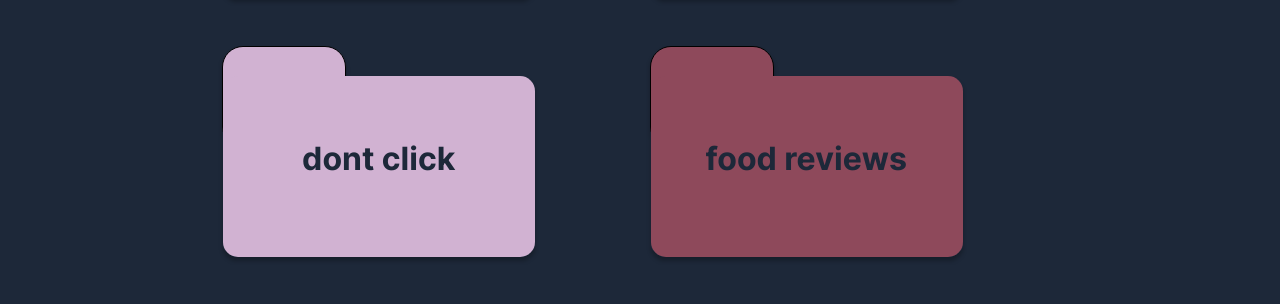
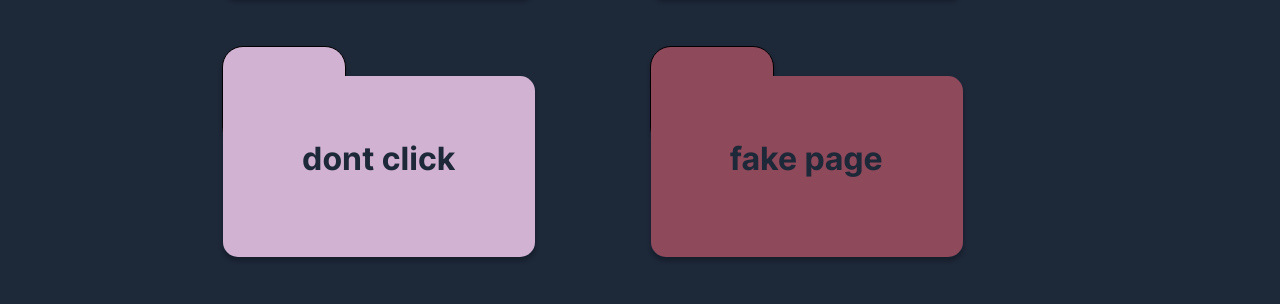
Before and after one commit to ivychxn/sharkie-website, a React (Create React App) app: page / in a window 1280 px wide. Shown: the part 363-667 px from the top of the page. Built offline with nearby package versions, Linux system fonts and the light colour scheme.

Commit message:
Update Home.js

```diff
--- a/src/routes/Home.js
+++ b/src/routes/Home.js
@@ -20,8 +20,8 @@ const Home = () => {
       color: '#d1b2d2'
     },
     {
-      linkName: '/food-reviews',
-      text: 'food reviews',
+      linkName: 'testagain',
+      text: 'fake page',
       color: '#8e495b'
     },
     {
```
